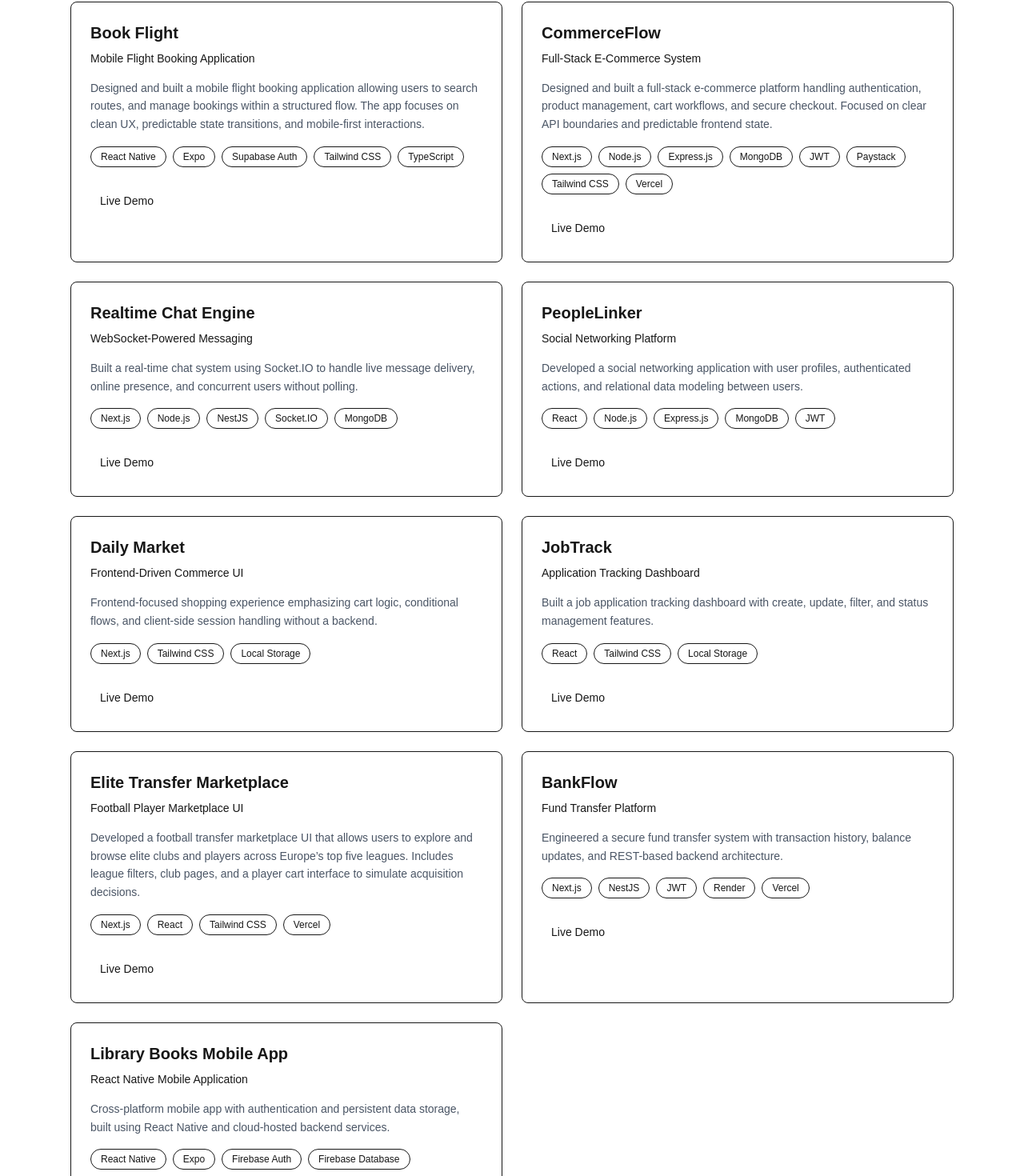
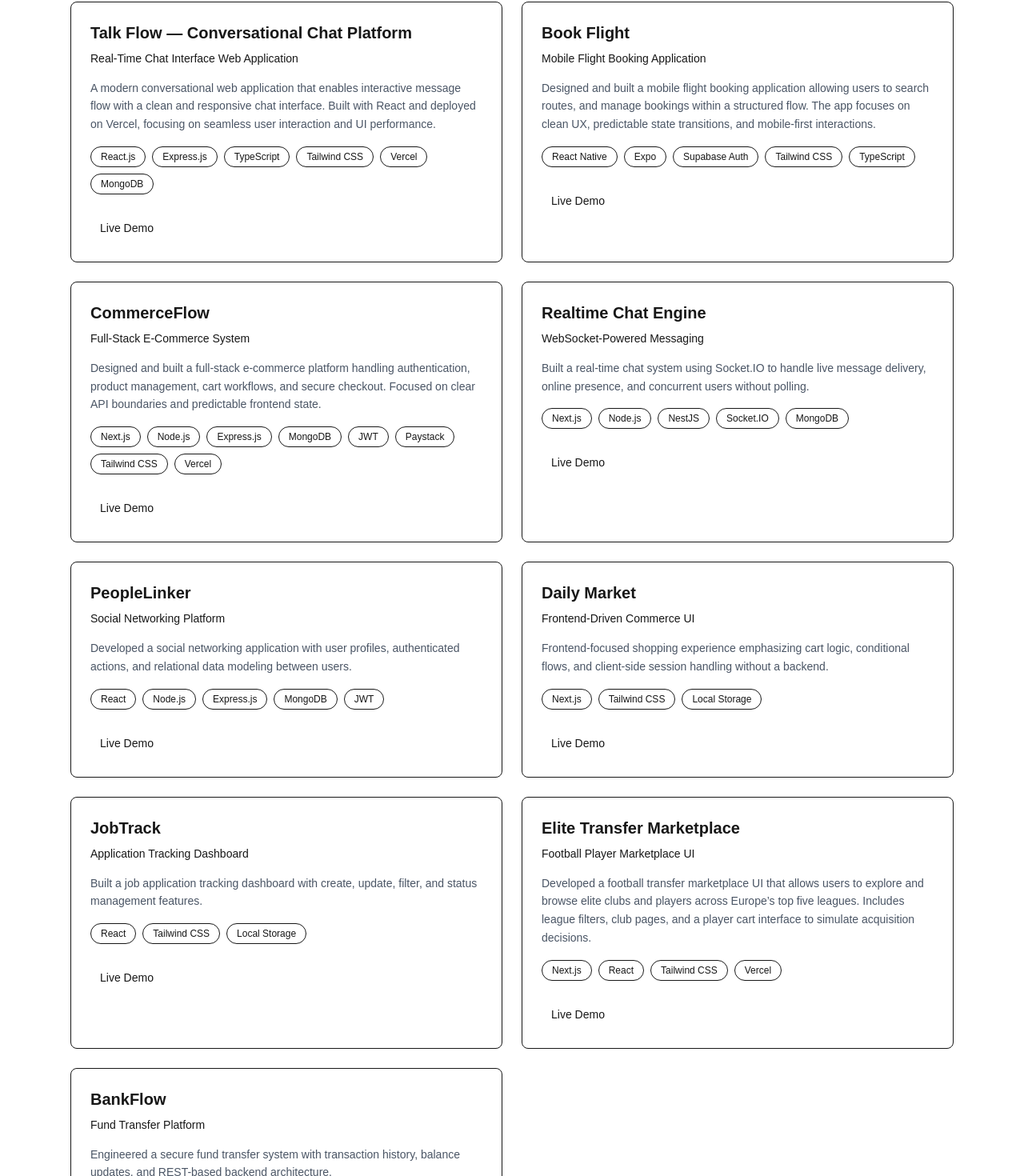
Before and after one commit to Precious2712/my-portfolio, a Next.js app: page / in a window 1280 px wide. Shown: the part 2418-3888 px from the top of the page at 80% size. Built offline with nearby package versions, Linux system fonts and the light colour scheme.

Commit message:
Updated project

```diff
--- a/src/data/project.ts
+++ b/src/data/project.ts
@@ -1,4 +1,22 @@
 export const projects = [
+    {
+        title: "Talk Flow — Conversational Chat Platform",
+        subtitle: "Real-Time Chat Interface Web Application",
+        description:
+            "A modern conversational web application that enables interactive message flow with a clean and responsive chat interface. Built with React and deployed on Vercel, focusing on seamless user interaction and UI performance.",
+        impact:
+            "Showcases conversational UI architecture, state-driven interaction design, and modern frontend deployment workflows.",
+        technologies: [
+            "React.js",
+            "Express.js",
+            "TypeScript",
+            "Tailwind CSS",
+            "Vercel",
+            "MongoDB"
+        ],
+        link: "https://talk-flow-ten.vercel.app/",
+        liveDemo: true,
+    },
     {
         title: "Book Flight",
         subtitle: "Mobile Flight Booking Application",
@@ -140,22 +158,4 @@ export const projects = [
         link: "https://bank-transfer-kappa.vercel.app/",
         liveDemo: true,
     },
-
-    {
-        title: "Library Books Mobile App",
-        subtitle: "React Native Mobile Application",
-        description:
-            "Cross-platform mobile app with authentication and persistent data storage, built using React Native and cloud-hosted backend services.",
-        impact:
-            "Demonstrates mobile-first development and integration with cloud authentication and realtime data.",
-        technologies: [
-            "React Native",
-            "Expo",
-            "Firebase Auth",
-            "Firebase Database",
-            "TypeScript",
-        ],
-        link: "https://expo.dev/accounts/moon_light12/projects/library-books/updates/d55ee49f-0654-4ffb-a959-05e52e49f4e4",
-        liveDemo: true,
-    },
 ];
```
